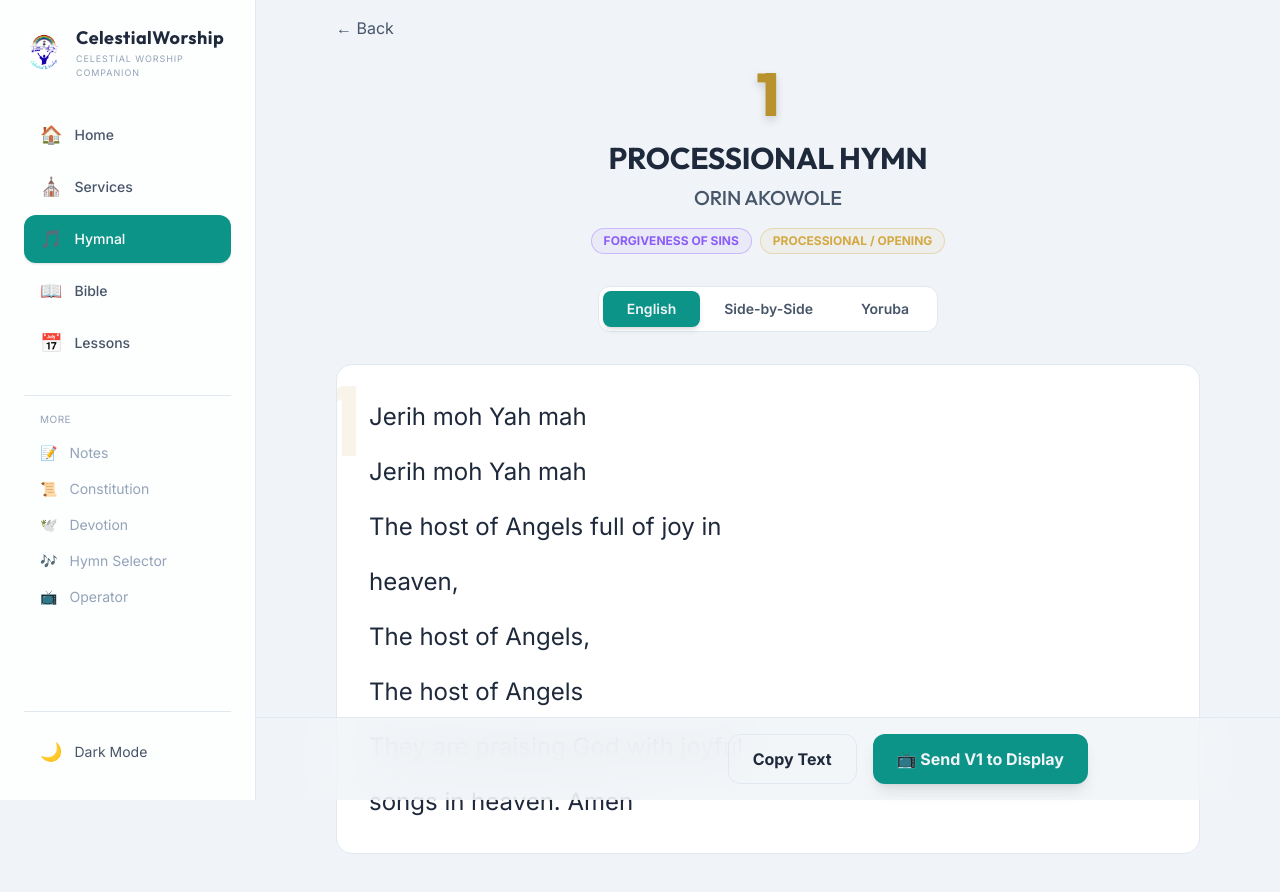
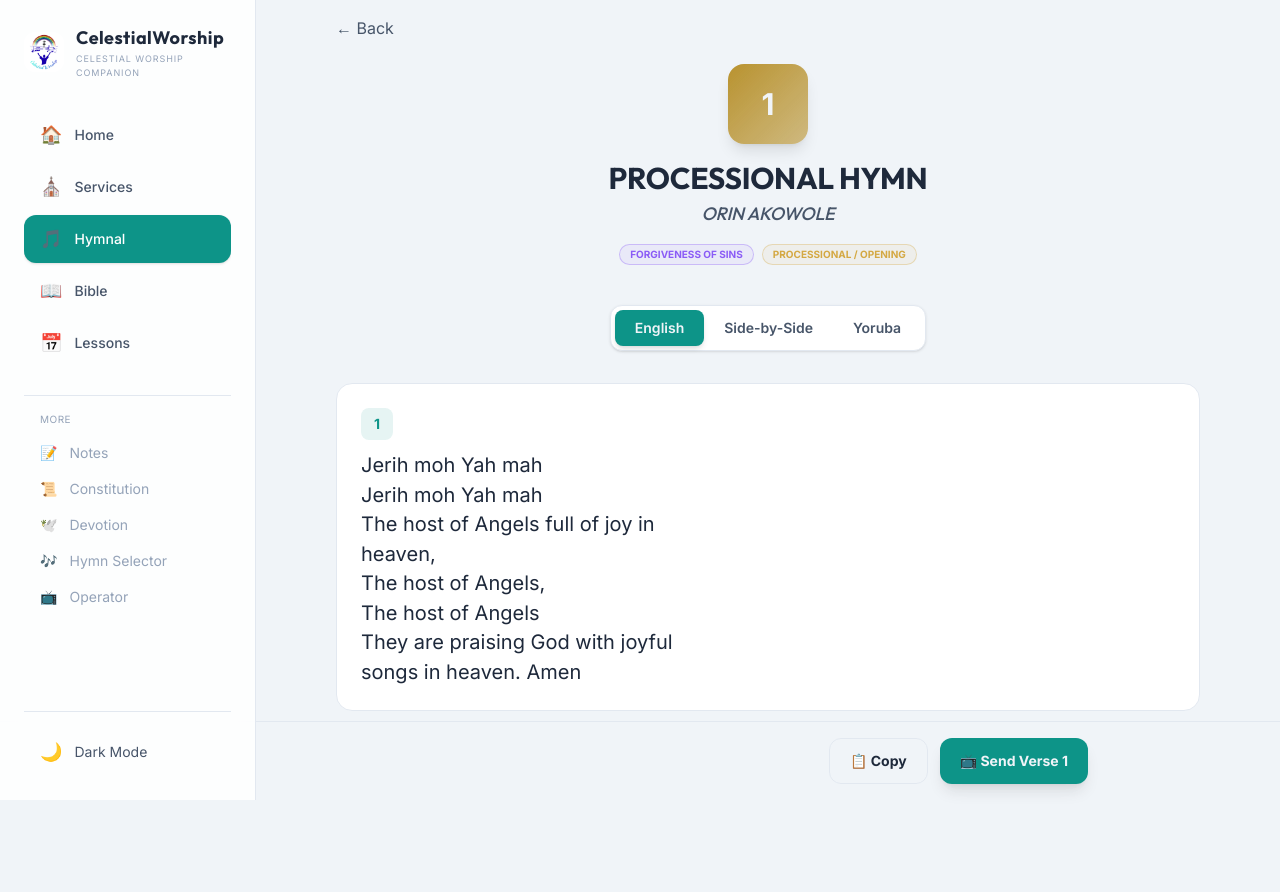
Before and after one commit to Matthewalashe/CelestialWorship, a React (Vite) app: page /hymns/1 in a window 1280 px wide. Shown: the top 892 px of the page. After the commit the page ends 839 px from the top, so only its background shows below. Built offline with nearby package versions, Linux system fonts and the light colour scheme.

Commit message:
v2.3: Hymn stanzas+chorus styling, language toggles in operator, auto-scaling display, clean solfa

```diff
--- a/src/pages/Control.tsx
+++ b/src/pages/Control.tsx
@@ -142,6 +142,7 @@ function HymnsTab({ displayState, updateDisplay }: { displayState: DisplayState,
   const [search, setSearch] = useState('');
   const { results: hymns = [] } = useHymnSearch(search, []);
   const [selectedHymn, setSelectedHymn] = useState<Hymn | null>(null);
+  const [displayLang, setDisplayLang] = useState<'en' | 'yo'>('en');
 
   const handleSelectHymn = (hymn: Hymn) => {
     setSelectedHymn(hymn);
@@ -152,12 +153,14 @@ function HymnsTab({ displayState, updateDisplay }: { displayState: DisplayState,
     if (!selectedHymn) return;
     const totalVerses = selectedHymn.verses?.length || 1;
 
+    // Send only the selected language
+    const content = displayLang === 'yo' ? (yoContent || enContent) : (enContent || yoContent);
+
     updateDisplay({
       type: 'hymn',
       hymnNumber: selectedHymn.number,
       title: selectedHymn.englishTitle || selectedHymn.yorubaTitle || `Hymn ${selectedHymn.number}`,
-      content: enContent,
-      subtitle: yoContent,
+      content,
       verseIndex: verseIndex,
       totalVerses: totalVerses
     });
@@ -169,11 +172,10 @@ function HymnsTab({ displayState, updateDisplay }: { displayState: DisplayState,
     if (selectedHymn.verses && selectedHymn.verses.length > 0) {
       hymnVerses = selectedHymn.verses.map((v: any) => ({
         index: v.number || (selectedHymn.verses!.indexOf(v) + 1),
-        en: (v.englishLines || []).join('\n'),
-        yo: (v.yorubaLines || []).join('\n'),
+        en: (v.english_lines || v.englishLines || []).join('\n'),
+        yo: (v.yoruba_lines || v.yorubaLines || []).join('\n'),
       }));
     } else {
-      // Fallback to splitting flat lyrics if no structured verses
       const enVerses = selectedHymn.englishLyrics ? selectedHymn.englishLyrics.split(/\n\n+/) : [];
       const yoVerses = selectedHymn.yorubaLyrics ? selectedHymn.yorubaLyrics.split(/\n\n+/) : [];
       const total = Math.max(enVerses.length, yoVerses.length);
@@ -259,8 +261,9 @@ function HymnsTab({ displayState, updateDisplay }: { displayState: DisplayState,
         </button>
       </div>
 
-      {/* Quick Nav */}
-      <div className="flex justify-between items-center mb-6">
+      {/* Quick Nav + Language Toggle */}
+      <div className="flex flex-col gap-3 mb-6">
+        <div className="flex justify-between items-center">
           <h3 className="text-xl font-[Outfit] font-bold text-[var(--color-accent-gold)]">Verses</h3>
           <div className="flex gap-2">
             <button
@@ -277,6 +280,28 @@ function HymnsTab({ displayState, updateDisplay }: { displayState: DisplayState,
             >
               Next →
             </button>
+          </div>
+        </div>
+        <div className="flex items-center gap-2">
+          <span className="text-xs text-[var(--color-text-secondary)] uppercase font-bold tracking-wider">Display Language:</span>
+          <div className="flex bg-[var(--color-bg-card)] rounded-lg p-0.5 border border-[var(--color-border)]">
+            <button
+              onClick={() => setDisplayLang('en')}
+              className={`px-3 py-1 text-xs font-bold rounded-md transition-all cursor-pointer ${
+                displayLang === 'en' ? 'bg-[var(--color-accent-teal)] text-[var(--color-bg-primary)] shadow' : 'text-[var(--color-text-secondary)]'
+              }`}
+            >
+              English
+            </button>
+            <button
+              onClick={() => setDisplayLang('yo')}
+              className={`px-3 py-1 text-xs font-bold rounded-md transition-all cursor-pointer ${
+                displayLang === 'yo' ? 'bg-[var(--color-accent-teal)] text-[var(--color-bg-primary)] shadow' : 'text-[var(--color-text-secondary)]'
+              }`}
+            >
+              Yorùbá
+            </button>
+          </div>
         </div>
       </div>
 
@@ -320,8 +345,9 @@ function BibleTab({ displayState, updateDisplay }: { displayState: DisplayState,
   const [selectedBook, setSelectedBook] = useState<string>('Genesis');
   const [selectedChapter, setSelectedChapter] = useState<number>(1);
   const [selectedVerseRange, setSelectedVerseRange] = useState<number[]>([]);
+  const [bibleLang, setBibleLang] = useState<'en' | 'yo'>('en');
 
-  const { data: chapterData, loading } = useBible(selectedBook, selectedChapter);
+  const { data: chapterData, loading } = useBible(selectedBook, selectedChapter, bibleLang);
 
   const bookInfo = BIBLE_BOOKS.find(b => b.name === selectedBook) || BIBLE_BOOKS[0];
   const chapters = Array.from({ length: bookInfo.chapters }, (_, i) => i + 1);
@@ -330,7 +356,6 @@ function BibleTab({ displayState, updateDisplay }: { displayState: DisplayState,
     e.preventDefault();
     if (!quickRef) return;
 
-    // Simple parser: "John 3:16", "1 John 1", "Genesis 1:1-5"
     const match = quickRef.match(/^(\d?\s*[a-zA-Z\s]+)\s+(\d+)(?::(\d+)(?:-(\d+))?)?$/);
     if (match) {
       const bookStr = match[1].trim();
@@ -357,7 +382,6 @@ function BibleTab({ displayState, updateDisplay }: { displayState: DisplayState,
     setSelectedVerseRange([vNum]);
   };
 
-  // Create books grouped by testament
   const otBooks = BIBLE_BOOKS.filter(b => b.testament === 'OT');
   const ntBooks = BIBLE_BOOKS.filter(b => b.testament === 'NT');
 
@@ -376,6 +400,29 @@ function BibleTab({ displayState, updateDisplay }: { displayState: DisplayState,
               className="w-full bg-[var(--color-bg-card)] border-2 border-[var(--color-border)] rounded-xl py-3 pl-12 pr-4 text-md focus:outline-none focus:border-[var(--color-accent-teal)] shadow-sm"
             />
           </form>
+
+          {/* Bible Language Toggle */}
+          <div className="flex items-center gap-2 bg-[var(--color-bg-card)] rounded-xl border border-[var(--color-border)] p-3">
+            <span className="text-xs text-[var(--color-text-secondary)] uppercase font-bold tracking-wider">Language:</span>
+            <div className="flex bg-[var(--color-bg-secondary)] rounded-lg p-0.5 flex-1">
+              <button
+                onClick={() => setBibleLang('en')}
+                className={`flex-1 px-3 py-1.5 text-xs font-bold rounded-md transition-all cursor-pointer ${
+                  bibleLang === 'en' ? 'bg-[var(--color-accent-teal)] text-[var(--color-bg-primary)] shadow' : 'text-[var(--color-text-secondary)]'
+                }`}
+              >
+                English (KJV)
+              </button>
+              <button
+                onClick={() => setBibleLang('yo')}
+                className={`flex-1 px-3 py-1.5 text-xs font-bold rounded-md transition-all cursor-pointer ${
+                  bibleLang === 'yo' ? 'bg-[var(--color-accent-teal)] text-[var(--color-bg-primary)] shadow' : 'text-[var(--color-text-secondary)]'
+                }`}
+              >
+                Yorùbá
+              </button>
+            </div>
+          </div>
 
           <div className="bg-[var(--color-bg-card)] rounded-xl border border-[var(--color-border)] p-4 flex flex-col flex-1 overflow-hidden shadow-sm">
             <h3 className="text-sm font-bold text-[var(--color-text-secondary)] uppercase tracking-widest mb-3">Books</h3>
--- a/src/pages/HymnDetail.tsx
+++ b/src/pages/HymnDetail.tsx
@@ -4,6 +4,31 @@ import { useHymn } from '../hooks/useHymns';
 import { useDisplayController } from '../hooks/useLiveDisplay';
 import { CATEGORY_LABELS, CATEGORY_COLORS } from '../types';
 import { usePageView } from '../hooks/useAnalytics';
+
+/** Detect if a verse is a chorus based on its number or line content */
+function isChorus(verse: any): boolean {
+  const num = String(verse.number || '').toLowerCase();
+  if (num === 'cr' || num === 'chorus' || num === 'ch' || num === 'c') return true;
+  const firstEn = (verse.english_lines?.[0] || verse.englishLines?.[0] || '').toLowerCase();
+  const firstYo = (verse.yoruba_lines?.[0] || verse.yorubaLines?.[0] || '').toLowerCase();
+  if (firstEn.startsWith('chorus') || firstYo.startsWith('chorus') || firstYo.startsWith('ègbè')) return true;
+  return false;
+}
+
+/** Get lines from a verse, handling both snake_case and camelCase */
+function getLines(verse: any, lang: 'en' | 'yo'): string[] {
+  if (lang === 'en') return verse.english_lines || verse.englishLines || [];
+  return verse.yoruba_lines || verse.yorubaLines || [];
+}
+
+/** Clean solfa notation — remove unnecessary spaces around colons */
+function cleanSolfa(solfa: string): string {
+  return solfa
+    .replace(/\s*:\s*/g, ':')  // Remove spaces around colons
+    .replace(/:(\S)/g, ': $1') // Add single space after colon before next note
+    .replace(/:$/gm, '')       // Remove trailing colons on lines
+    .trim();
+}
 
 export default function HymnDetail() {
   usePageView('hymn_detail');
@@ -20,10 +45,14 @@ export default function HymnDetail() {
 
   const verses = hymn.verses || [];
   const totalVerses = verses.length;
+  const solfa = hymn.solfaNotation || hymn.solfa_notation || null;
 
   const handleShare = () => {
     const text = `Hymn ${hymn.number} - ${hymn.englishTitle || hymn.yorubaTitle}\n\n` +
-      verses.map((v: any) => `Verse ${v.number}\n${(v.englishLines || []).join('\n') || (v.yorubaLines || []).join('\n')}`).join('\n\n');
+      verses.map((v: any) => {
+        const label = isChorus(v) ? 'Chorus' : `Verse ${v.number}`;
+        return `${label}\n${getLines(v, 'en').join('\n') || getLines(v, 'yo').join('\n')}`;
+      }).join('\n\n');
     navigator.clipboard.writeText(text);
     alert('Lyrics copied to clipboard!');
   };
@@ -32,16 +61,16 @@ export default function HymnDetail() {
     const verse = verses[verseIndex];
     if (!verse) return;
 
-    const enText = (verse.englishLines || []).join('\n');
-    const yoText = (verse.yorubaLines || []).join('\n');
-
-    let content = enText;
-    if (activeTab === 'Yoruba' && yoText) {
-      content = yoText;
-    } else if (activeTab === 'Side-by-Side' && enText && yoText) {
-      content = `${enText}\n\n${yoText}`;
-    } else if (!content && yoText) {
-      content = yoText;
+    // Send only the selected language
+    let content: string;
+    if (activeTab === 'Yoruba') {
+      content = getLines(verse, 'yo').join('\n');
+    } else if (activeTab === 'Side-by-Side') {
+      const en = getLines(verse, 'en').join('\n');
+      const yo = getLines(verse, 'yo').join('\n');
+      content = en && yo ? `${en}\n\n${yo}` : en || yo;
+    } else {
+      content = getLines(verse, 'en').join('\n') || getLines(verse, 'yo').join('\n');
     }
 
     const title = hymn.englishTitle || hymn.yorubaTitle || `Hymn ${hymn.number}`;
@@ -50,23 +79,21 @@ export default function HymnDetail() {
 
   return (
     <div className="p-4 max-w-4xl mx-auto pb-32">
-      <div className="flex items-center justify-between mb-6">
-        <button
-          onClick={() => navigate(-1)}
-          className="text-[var(--color-text-secondary)] hover:text-[var(--color-text-primary)] transition-colors cursor-pointer"
-        >
-          ← Back
-        </button>
-        <div className="flex gap-2">
+      {/* Back button */}
+      <button
+        onClick={() => navigate(-1)}
+        className="text-[var(--color-text-secondary)] hover:text-[var(--color-text-primary)] transition-colors cursor-pointer mb-6 inline-flex items-center gap-1"
+      >
+        ← Back
+      </button>
+
+      {/* Header */}
+      <div className="text-center mb-10">
+        <div className="inline-flex items-center justify-center w-20 h-20 rounded-2xl bg-gradient-to-br from-[var(--color-accent-gold)] to-[var(--color-accent-gold)]/60 text-[var(--color-bg-primary)] text-3xl font-black font-outfit mb-4 shadow-lg shadow-[var(--color-accent-gold)]/20">
+          {hymn.number}
         </div>
-      </div>
-
-      <div className="text-center mb-8">
-        <h1 className="text-6xl font-black text-[var(--color-accent-gold)] mb-4 font-outfit drop-shadow-lg">
-          {hymn.number}
-        </h1>
-        {hymn.englishTitle && <h2 className="text-3xl font-bold text-[var(--color-text-primary)] font-outfit mb-2">{hymn.englishTitle}</h2>}
-        {hymn.yorubaTitle && <h3 className="text-xl font-medium text-[var(--color-text-secondary)] font-outfit mb-4">{hymn.yorubaTitle}</h3>}
+        {hymn.englishTitle && <h2 className="text-2xl md:text-3xl font-bold text-[var(--color-text-primary)] font-outfit mb-1">{hymn.englishTitle}</h2>}
+        {hymn.yorubaTitle && <h3 className="text-lg font-medium text-[var(--color-text-secondary)] font-outfit italic">{hymn.yorubaTitle}</h3>}
 
         <div className="flex flex-wrap justify-center gap-2 mt-4">
           {hymn.categories?.map((cat: string) => {
@@ -74,7 +101,7 @@ export default function HymnDetail() {
             return (
               <span
                 key={cat}
-                className="text-xs uppercase font-bold px-3 py-1 rounded-full border"
+                className="text-[10px] uppercase font-bold px-2.5 py-0.5 rounded-full border"
                 style={{ color, borderColor: `${color}55`, backgroundColor: `${color}11` }}
               >
                 {((CATEGORY_LABELS as any)[cat] as string) || cat}
@@ -84,31 +111,34 @@ export default function HymnDetail() {
         </div>
       </div>
 
-      {hymn.solfaNotation && (
+      {/* Solfa Notation */}
+      {solfa && (
         <div className="mb-8">
           <button
             onClick={() => setShowSolfa(!showSolfa)}
-            className="w-full bg-[var(--color-bg-card)]/50 border border-[var(--color-border)] py-2 rounded-lg text-sm text-[var(--color-text-secondary)] hover:text-[var(--color-text-primary)] transition-colors cursor-pointer"
+            className="w-full bg-[var(--color-bg-card)]/50 border border-[var(--color-border)] py-2.5 rounded-xl text-sm text-[var(--color-text-secondary)] hover:text-[var(--color-accent-teal)] hover:border-[var(--color-accent-teal)]/30 transition-colors cursor-pointer flex items-center justify-center gap-2"
           >
-            {showSolfa ? 'Hide Solfa Notation' : 'Show Solfa Notation'}
+            <span>🎼</span>
+            {showSolfa ? 'Hide Solfa' : 'Show Solfa Notation'}
           </button>
           {showSolfa && (
-            <div className="p-4 bg-[var(--color-bg-card)] rounded-lg mt-2 border border-[var(--color-border)] font-mono text-sm text-[var(--color-accent-teal)] overflow-x-auto">
-              {hymn.solfaNotation.split('\n').map((line: string, i: number) => (
-                <div key={i} className="min-h-[1.25rem] whitespace-pre">{line}</div>
+            <div className="p-5 bg-[var(--color-bg-card)] rounded-xl mt-2 border border-[var(--color-accent-teal)]/20 font-mono text-[13px] leading-relaxed text-[var(--color-accent-teal)] overflow-x-auto">
+              {cleanSolfa(solfa).split('\n').map((line: string, i: number) => (
+                <div key={i} className="min-h-[1.25rem]">{line}</div>
               ))}
             </div>
           )}
         </div>
       )}
 
+      {/* Language Toggle */}
       <div className="flex justify-center mb-8">
-        <div className="flex bg-[var(--color-bg-card)] rounded-xl p-1 border border-[var(--color-border)]">
+        <div className="flex bg-[var(--color-bg-card)] rounded-xl p-1 border border-[var(--color-border)] shadow-sm">
           {['English', 'Side-by-Side', 'Yoruba'].map(tab => (
             <button
               key={tab}
               onClick={() => setActiveTab(tab as any)}
-              className={`px-6 py-2 text-sm font-semibold rounded-lg transition-all cursor-pointer ${
+              className={`px-5 py-2 text-sm font-semibold rounded-lg transition-all cursor-pointer ${
                 activeTab === tab
                   ? 'bg-[var(--color-accent-teal)] text-[var(--color-bg-primary)] shadow-md'
                   : 'text-[var(--color-text-secondary)] hover:text-[var(--color-text-primary)]'
@@ -120,27 +150,56 @@ export default function HymnDetail() {
         </div>
       </div>
 
-      <div className="space-y-8">
-        {verses.map((verse: any, idx: number) => (
-            <div key={idx} className="relative group card p-6 md:p-8 rounded-2xl bg-[var(--color-bg-card)]/30 border border-[var(--color-border)]/50 overflow-hidden">
-              <div className="absolute top-2 right-4 md:-left-4 md:top-2 md:right-auto text-6xl md:text-8xl font-black text-[var(--color-accent-gold)]/10 font-outfit select-none pointer-events-none">
-                {verse.number}
+      {/* Verses / Stanzas */}
+      <div className="space-y-6">
+        {verses.map((verse: any, idx: number) => {
+          const chorus = isChorus(verse);
+          const enLines = getLines(verse, 'en');
+          const yoLines = getLines(verse, 'yo');
+          const stanzaLabel = chorus ? 'Chorus' : `${verse.number}`;
+
+          return (
+            <div
+              key={idx}
+              className={`relative group rounded-2xl overflow-hidden transition-all ${
+                chorus
+                  ? 'bg-[var(--color-accent-gold)]/5 border-l-4 border-[var(--color-accent-gold)]/40 pl-5 pr-5 py-5'
+                  : 'card p-5 md:p-6 bg-[var(--color-bg-card)]/30 border border-[var(--color-border)]/50'
+              }`}
+            >
+              {/* Stanza label */}
+              <div className="flex items-center gap-3 mb-3">
+                <span className={`inline-flex items-center justify-center font-bold font-outfit rounded-lg text-sm ${
+                  chorus
+                    ? 'bg-[var(--color-accent-gold)]/15 text-[var(--color-accent-gold)] px-3 py-1'
+                    : 'bg-[var(--color-accent-teal)]/10 text-[var(--color-accent-teal)] w-8 h-8'
+                }`}>
+                  {stanzaLabel}
+                </span>
+                {chorus && <span className="text-xs text-[var(--color-accent-gold)]/60 uppercase tracking-widest font-bold">Chorus</span>}
               </div>
 
-              <div className={`grid gap-8 ${activeTab === 'Side-by-Side' ? 'md:grid-cols-2' : 'grid-cols-1'} relative z-10`}>
-                {(activeTab === 'English' || activeTab === 'Side-by-Side') && verse.englishLines && verse.englishLines.length > 0 && (
-                  <div className="flex flex-col gap-4">
-                    {verse.englishLines.map((line: string, i: number) => (
-                      <p key={i} className="text-xl md:text-2xl leading-relaxed text-[var(--color-text-primary)] font-inter">
+              {/* Lyrics */}
+              <div className={`${activeTab === 'Side-by-Side' ? 'grid md:grid-cols-2 gap-6' : ''}`}>
+                {(activeTab === 'English' || activeTab === 'Side-by-Side') && enLines.length > 0 && (
+                  <div className="flex flex-col gap-0.5">
+                    {enLines.map((line: string, i: number) => (
+                      <p key={i} className={`text-lg md:text-xl leading-snug text-[var(--color-text-primary)] ${
+                        chorus ? 'italic text-[var(--color-accent-gold)]/90' : ''
+                      }`}>
                         {line}
                       </p>
                     ))}
                   </div>
                 )}
-                {(activeTab === 'Yoruba' || activeTab === 'Side-by-Side') && verse.yorubaLines && verse.yorubaLines.length > 0 && (
-                  <div className="flex flex-col gap-4">
-                    {verse.yorubaLines.map((line: string, i: number) => (
-                      <p key={i} className="text-xl md:text-2xl leading-relaxed text-[var(--color-text-primary)] font-inter italic">
+                {(activeTab === 'Yoruba' || activeTab === 'Side-by-Side') && yoLines.length > 0 && (
+                  <div className={`flex flex-col gap-0.5 ${activeTab === 'Side-by-Side' ? 'md:border-l md:border-[var(--color-border)]/30 md:pl-6' : ''}`}>
+                    {yoLines.map((line: string, i: number) => (
+                      <p key={i} className={`text-lg md:text-xl leading-snug ${
+                        chorus
+                          ? 'italic text-[var(--color-accent-gold)]/90'
+                          : 'text-[var(--color-text-primary)]'
+                      } ${activeTab !== 'Side-by-Side' ? '' : 'text-[var(--color-text-secondary)]'}`}>
                         {line}
                       </p>
                     ))}
@@ -148,32 +207,34 @@ export default function HymnDetail() {
                 )}
               </div>
 
-              <div className="absolute top-4 right-4 opacity-0 group-hover:opacity-100 transition-opacity z-20">
+              {/* Send to display button */}
+              <div className="absolute top-3 right-3 opacity-0 group-hover:opacity-100 transition-opacity z-20">
                 <button
                   onClick={() => handleSendToDisplay(idx)}
-                  className="bg-[var(--color-accent-teal)] text-[var(--color-bg-primary)] text-xs font-bold px-3 py-1.5 rounded shadow-lg hover:scale-105 transition-transform cursor-pointer"
+                  className="bg-[var(--color-accent-teal)] text-[var(--color-bg-primary)] text-xs font-bold px-3 py-1.5 rounded-lg shadow-lg hover:scale-105 transition-transform cursor-pointer"
                 >
-                  Display Verse {verse.number}
+                  📺 Display
                 </button>
               </div>
             </div>
-          ))
-        }
+          );
+        })}
       </div>
 
+      {/* Bottom Bar */}
       <div className="fixed bottom-0 left-0 right-0 p-4 bg-[var(--color-bg-primary)]/80 backdrop-blur-xl border-t border-[var(--color-border)] z-50">
-        <div className="max-w-4xl mx-auto flex justify-end gap-4">
+        <div className="max-w-4xl mx-auto flex justify-end gap-3">
           <button
             onClick={handleShare}
-            className="px-6 py-3 rounded-xl border border-[var(--color-border)] text-[var(--color-text-primary)] font-bold hover:bg-[var(--color-bg-card)] transition-colors cursor-pointer"
+            className="px-5 py-3 rounded-xl border border-[var(--color-border)] text-[var(--color-text-primary)] font-bold hover:bg-[var(--color-bg-card)] transition-colors cursor-pointer text-sm"
           >
-            Copy Text
+            📋 Copy
           </button>
           <button
             onClick={() => handleSendToDisplay(0)}
-            className="px-6 py-3 rounded-xl bg-[var(--color-accent-teal)] text-[var(--color-bg-primary)] font-bold shadow-lg shadow-[var(--color-accent-teal)]/20 hover:shadow-[var(--color-accent-teal)]/40 transition-all flex items-center gap-2 cursor-pointer"
+            className="px-5 py-3 rounded-xl bg-[var(--color-accent-teal)] text-[var(--color-bg-primary)] font-bold shadow-lg shadow-[var(--color-accent-teal)]/20 hover:shadow-[var(--color-accent-teal)]/40 transition-all flex items-center gap-2 cursor-pointer text-sm"
           >
-            📺 Send V1 to Display
+            📺 Send Verse 1
           </button>
         </div>
       </div>
```
Also changed, not shown: src/pages/Display.tsx (+0 -9 lines). Lines whose indentation alone changed are shown as unchanged.
